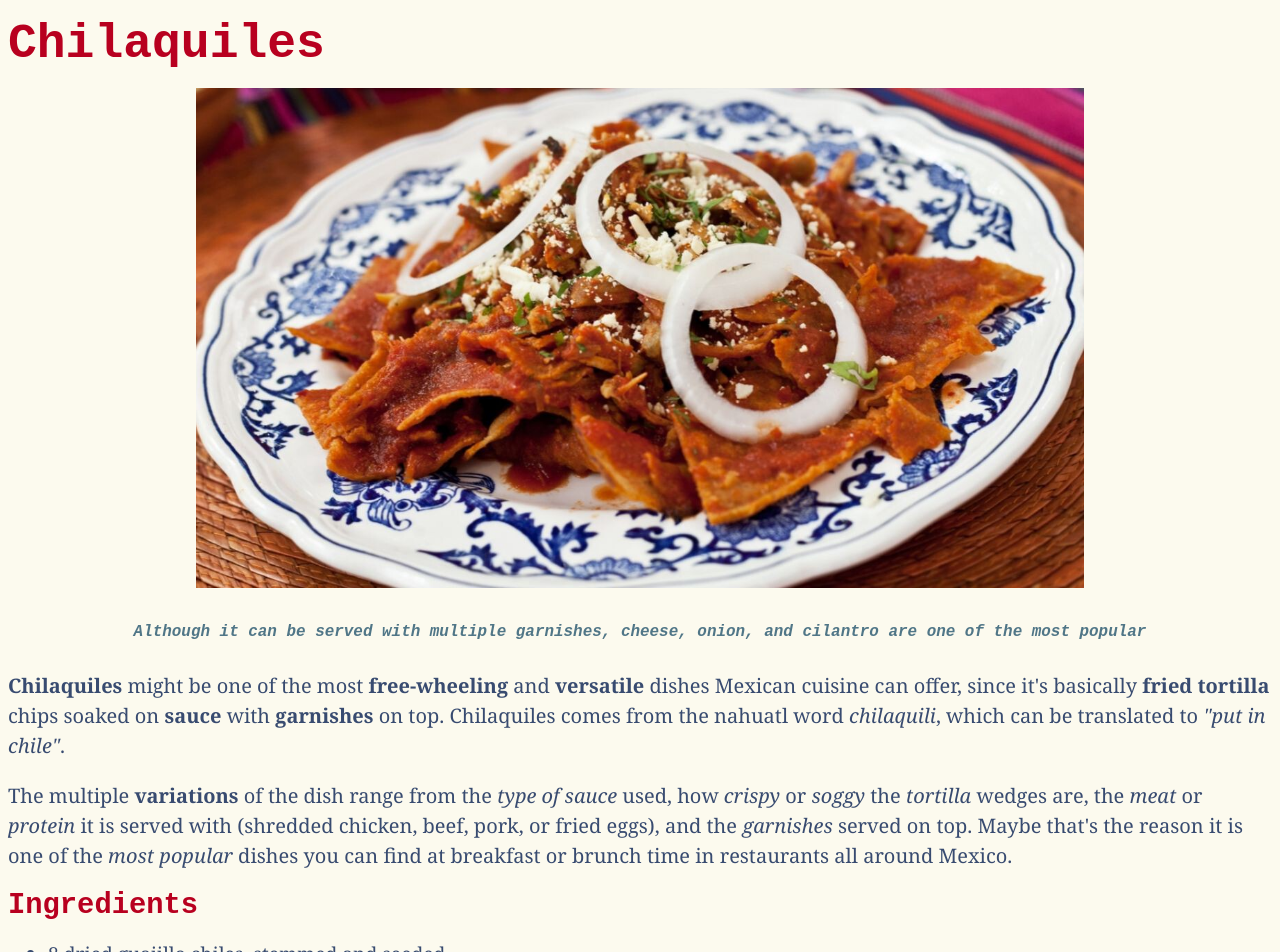
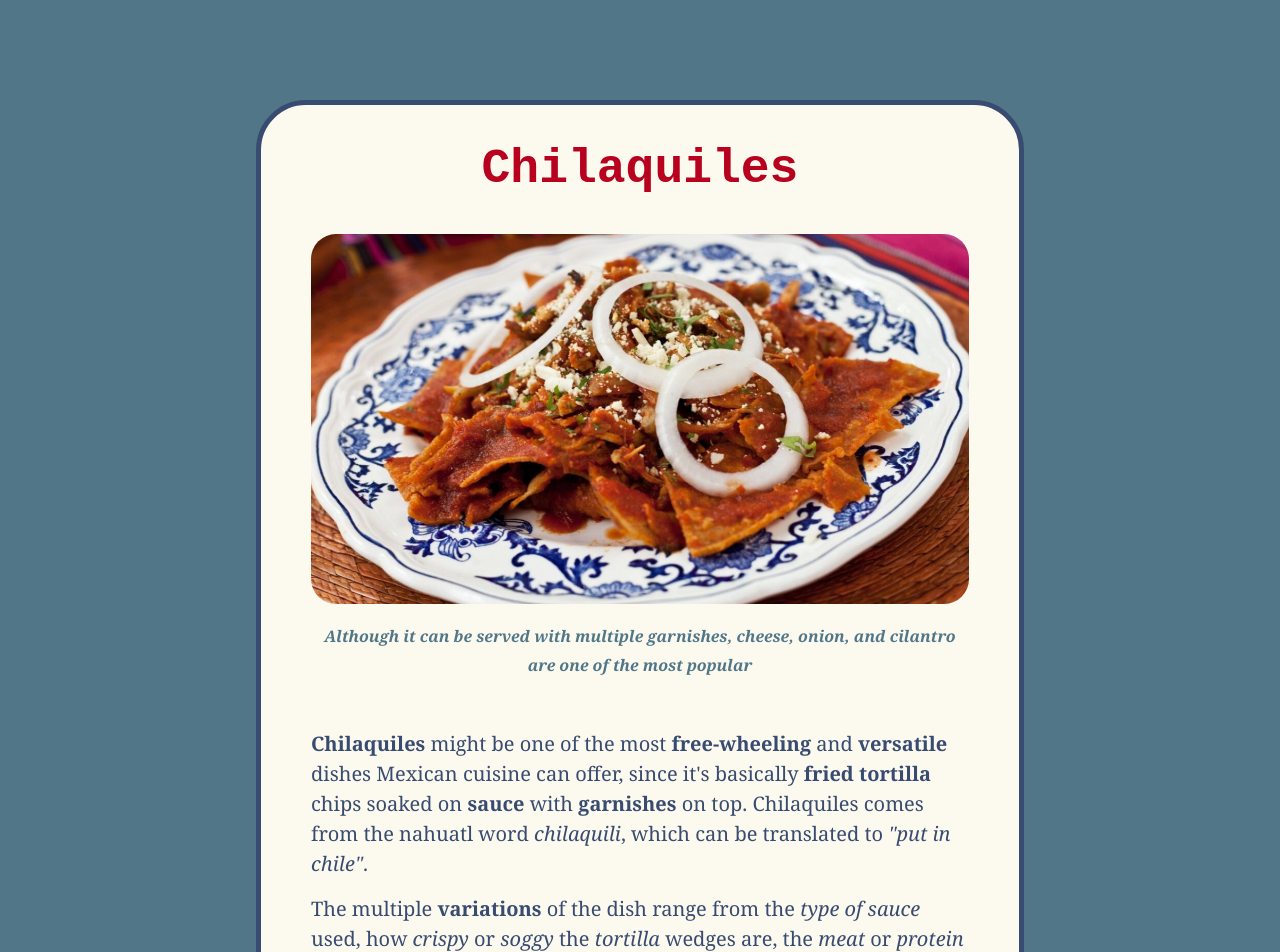
Before and after one commit to EnriqueJJoaquinH/odin-recipes, a plain HTML site: page recipes/chilaquiles.html in a window 1280 px wide. Shown: the top 952 px of the page. Drawn offline with Linux system fonts and the light colour scheme.

Commit message:
Improve the website style by adding a basic layout
Padding, border, and margin, among other basic CSS properties and div
elements, were added to guarantee every element is in the desired
position

```diff
--- a/recipes/chilaquiles.html
+++ b/recipes/chilaquiles.html
@@ -6,6 +6,7 @@
     <title>Chilaquiles</title>
 </head>
 <body>
+    <div class="content">
         <h1>Chilaquiles</h1>
 
         <div class="dish-image">
@@ -57,5 +58,6 @@
             <li>Turn off the heat. Cover and let stand for about 4 minutes, or until the tortilla chips have softened enough to your liking.</li>
             <li>Serve on deep plates. Drizzle with crema, scatter on the onion slices, and sprinkle with cheese, epazote, and cilantro.</li>
         </ol>
+    </div>
 </body>
 </html>
--- a/styles/style.css
+++ b/styles/style.css
@@ -1,29 +1,61 @@
+* {
+    box-sizing: border-box;
+    margin: 0;
+}
+
 body {
-    background-color: #FCFAEE;
+    background-color: #507687;
+    color: #384B70;
     font-family: Georgia, 'Times New Roman', Times, serif;
-    color: #384B70;
     font-size: 1.2rem;
-    line-height: 125%;
+    line-height: 150%;
 }
 
 h1,
-h2,
-h5 {
+h2 {
+    color: #B8001F;
     font-family: 'Courier New', Courier, monospace;
-    color: #B8001F;
 }
 
 h1 {
     font-size: 3rem;
+    text-align: center;
+}
+
+h2 {
+    font-size: 2rem;
+    margin: 35px 40px 20px;
+}
+
+h4 {
+    margin: 20px 0;
 }
 
 h5 {
     color: #507687;
+    margin-top: 10px;
 }
 
-.menu li{
+p {
+    margin: 15px 0;
+}
+
+.content {
+    background-color: #FCFAEE;
+    border: 5px solid #384B70;
+    border-radius: 50px;
+    margin: 100px auto;
+    padding: 50px;
+    width: 60%;
+}
+
+.menu ul{
     font-size: 2rem;
     line-height: 150%;
+    margin: 50px auto 0;
+    padding: 0;
+    text-align: left;
+    width: fit-content;
 }
 
 .menu a {
@@ -37,14 +69,16 @@ h5 {
 
 .dish-image {
     text-align: center;
+    margin: 50px 0;
 }
 
 .dish-image img {
-    height: 500px;
-    width: auto;
+    border-radius: 25px;
+    max-width: 100%;
 }
 
 .description {
     font-size: 1.25rem;
     line-height: 150%;
+    margin: 50px 0;
 }
```
Also changed, not shown: index.html (+2 -0 lines), recipes/chicken_mole.html (+2 -0 lines), recipes/horchata.html (+2 -0 lines), 1 other file. Lines whose indentation alone changed are shown as unchanged.
